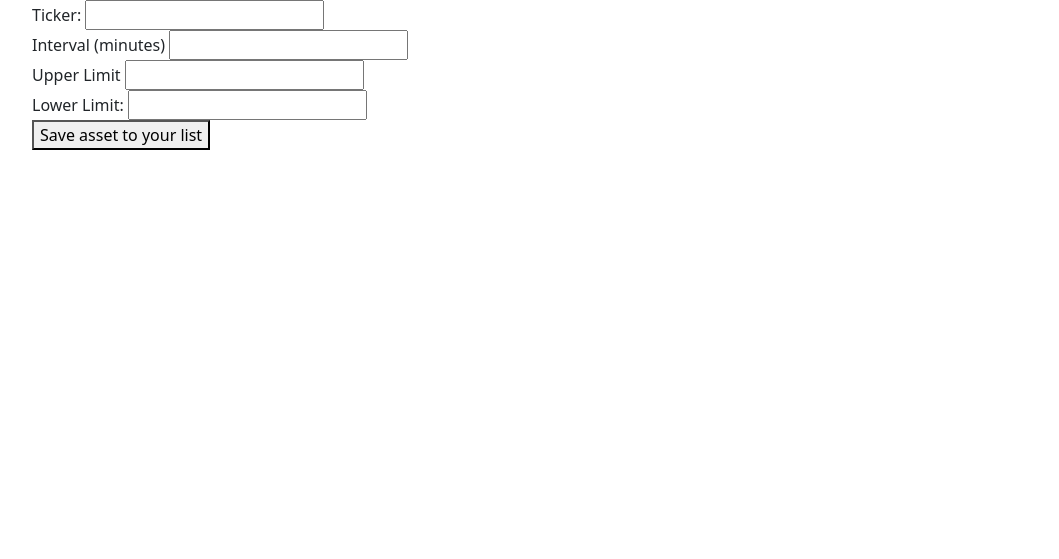
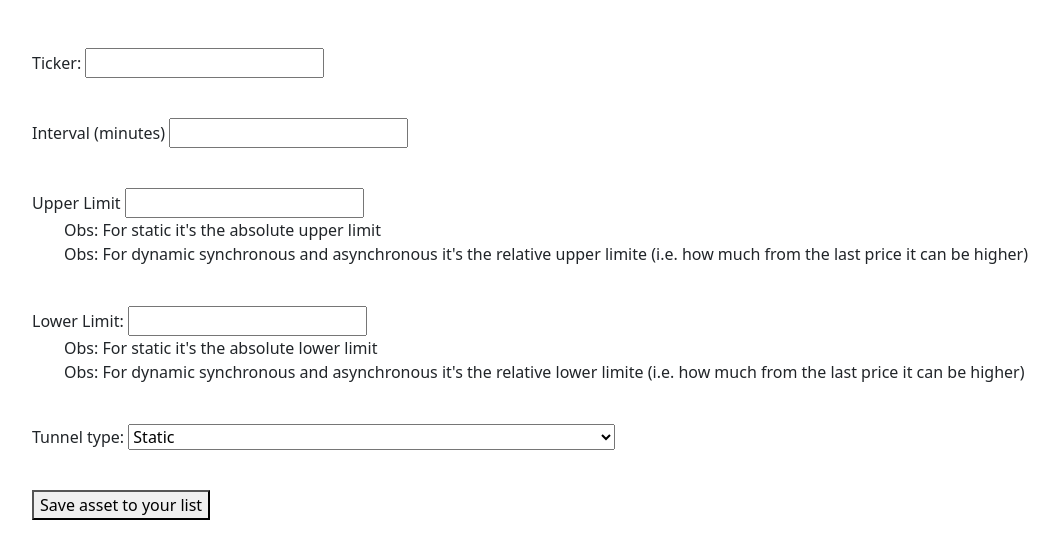
Before and after one commit to FeCLN/InvestTrackerWeb, a Django app: page /configure/ in a window 1280 px wide. Shown: the part 57-616 px from the top of the page, without its empty margins (50-1109 px from the left). Run offline with Django 5.2, Linux system fonts and the light colour scheme; parts of the project's set-up code (start-up, migrations or seed data) failed here and were passed over.

Commit message:
Tunnel calculation added; missing to test it

```diff
--- a/assets/models.py
+++ b/assets/models.py
@@ -7,6 +7,8 @@ class Asset(models.Model):
     interval = models.IntegerField()
     upperLimit = models.DecimalField(decimal_places=2, max_digits=6)
     lowerLimit = models.DecimalField(decimal_places=2, max_digits=6)
+    tunnelType = models.TextField(null=True) #static; async; sync
+
 
 class AssetHistory(models.Model):
     asset      = models.ForeignKey(Asset, on_delete=models.CASCADE)
--- a/assets/templates/configure/configure.html
+++ b/assets/templates/configure/configure.html
@@ -5,21 +5,41 @@
 {% endif %}
 <form method="POST" action="{% url 'configure' %}">
     {% csrf_token %}
-    <div>
+    <br>
+    <br>
+    <div class="mb-3">
         Ticker: <input type="text" name="ticker" value="{{ ticker }}">
     </div>
+    <br>
 
-    <div>
+    <div class="mb-3">
         Interval (minutes) <input type="number" name="interval" value="{{ interval }}">
     </div>
+    <br>
 
-    <div>
+    <div class="mb-3">
         Upper Limit <input type="text"  name="upperLimit" value="{{ upperLimit }}">
+        <div>&emsp;&emsp;Obs: For static it's the absolute upper limit</div>
+        <div>&emsp;&emsp;Obs: For dynamic synchronous and asynchronous it's the relative upper limite (i.e. how much from the last price it can be higher)</div>
     </div>
+    <br>
 
-    <div>
+    <div class="mb-3">
         Lower Limit: <input type="text"  name="lowerLimit" value="{{ lowerLimit }}">
+        <div>&emsp;&emsp;Obs: For static it's the absolute lower limit</div>
+        <div>&emsp;&emsp;Obs: For dynamic synchronous and asynchronous it's the relative lower limite (i.e. how much from the last price it can be higher)</div>
     </div>
+    <br>
+
+    <div class="mb-3">
+        Tunnel type:
+        <select name="tunnelType">
+            <option value="static" {% if tunnelType == 'static' %}selected{% endif %}>Static</option>
+            <option value="sync"   {% if tunnelType == 'sync' %}selected{% endif %}>Dynamic Synchronous</option>
+            <option value="async"  {% if tunnelType == 'async' %}selected{% endif %}>Dynamic Asynchronous (Calcualtion based on last day history)</option>
+        </select>
+    </div>
+    <br>
 
     <button type="submit">Save asset to your list</button>
 </form>
--- a/assets/views.py
+++ b/assets/views.py
@@ -76,10 +76,12 @@ def configureAssets(request):
     if request.method == 'POST':
 
         #GET INPUT DATA:
-        tickerB3 = request.POST.get('ticker')
-        interval = request.POST.get('interval')
+        tickerB3   = request.POST.get('ticker')
+        interval   = request.POST.get('interval')
         upperLimit = request.POST.get('upperLimit')
         lowerLimit = request.POST.get('lowerLimit')
+        tunnelType = request.POST.get('tunnelType')
+
 
         #CREATE NEW ASSET OBJECT
         newAsset = Asset()
@@ -93,6 +95,7 @@ def configureAssets(request):
             newAsset.interval   =     int(interval)
             newAsset.upperLimit = Decimal(upperLimit)
             newAsset.lowerLimit = Decimal(lowerLimit)
+            newAsset.tunnelType =         tunnelType
             newAsset.save()
 
             #CREATE SCHEDULE TASK
```
Also changed, not shown: InvestTrackerWeb/settings.py (+10 -3 lines), assets/tasks.py (+32 -2 lines), README.md, assets/migrations/0005_asset_tunneltype.py (added), db.sqlite3.
